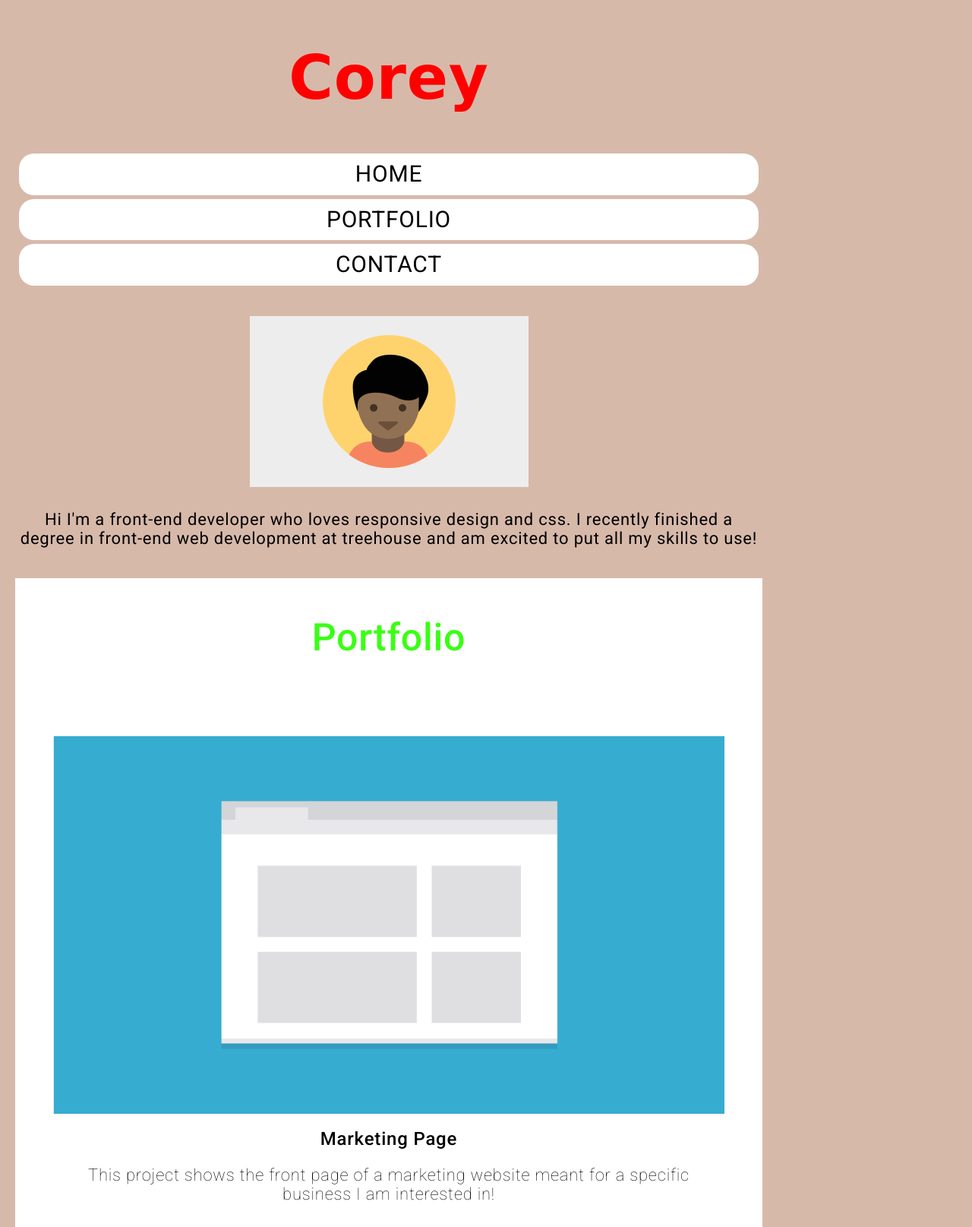
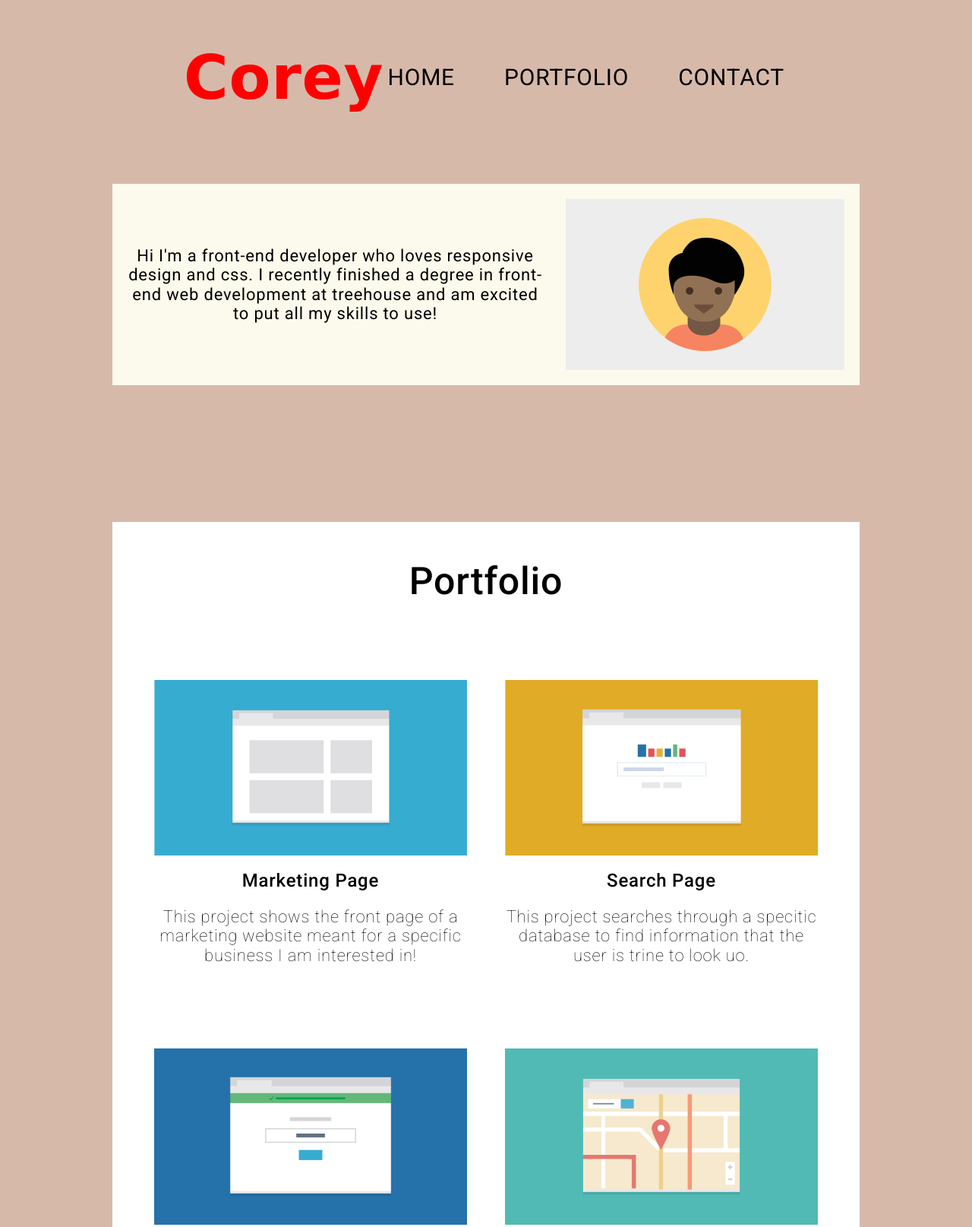
Before and after one commit to FireOa/UNIT-02-PROJECT, a plain HTML site: page index.html in a window 1280 px wide. Shown: the part 17-1632 px from the top of the page at 76% size. Drawn offline with Linux system fonts and the light colour scheme; a web font is replaced by a local one.

Commit message:
Media querie for 1024 pixel not working

```diff
--- a/css/styles.css
+++ b/css/styles.css
@@ -28,6 +28,8 @@ p {
 ==================================== */
 
 body {
+    display: flex;
+    flex-direction: column;
     font-family: 'Roboto', sans-serif;
     letter-spacing: .05em;
     background-color: #d7b9aa;
@@ -81,13 +83,17 @@ h1,
 
 .port {
     padding-bottom: 50px;
-    color: #39FF14;
+    text-align: center;
     font-weight: 500;
     font-size: 50px;
+    margin-top: 100px;
+    background-color: white;
+    padding-top: 50px;
 }
 
 .container {
     background-color: #ffffff;
+    max-width: 1100px;
     padding: 10px;
     display: flex;
     flex-direction: column;
@@ -107,6 +113,7 @@ img {
     flex-direction: column;
     gap: 20px;
     margin-bottom: 60px;
+    min-height: 250px;
 }
 
 h2 {
@@ -136,11 +143,12 @@ hr {
 .footer {
     display: flex;
     justify-content: space-around;
+    align-items: center;
     margin-bottom: 30px;
 
 }
 
-.full {
+.bottom {
     display: none;
 }
 
@@ -159,9 +167,83 @@ hr {
  MEDIA QUERIES
 ================= */
 @media (min-width: 768px) {
+.main-header{
+        display: flex;
+        justify-content: center;
+    }
+
+.top-nav {
+        display: flex;
+        gap: 55px;
+    }
+
+.top-nav li {
+        background-color: #d7b9aa;
+    }
+
+.top-section {
+        display: flex;
+        flex-direction: row-reverse;
+        background-color: #fcfaec;
+        padding: 20px;
+        margin-bottom: 80px;
+    }
+
+
+
+
+
+
+/* profile section */
+.container {
+    display: flex;
+    flex-direction: row;
+    flex-wrap: wrap;
+    justify-content: center;
+}
+.col {
+    display: flex;
+    flex-wrap: wrap;
+    flex-basis: calc(50% - 30px);
+}
+
+
+
+.top {
+    display: none;
+}
+
+.bottom {
+    display: block;
+    padding-left: 20px;
+}
+
+.footer-nav {
+    display: flex;
+    flex-direction: row;
+    margin-left: 250px;
+}
+
 
 }
 
+
+
+
+
+
+
 @media (min-width: 1024px) {
 
+.main-header,
+nav {
+
+
+    }
+
+nav {
+    justify-content: space-between;
+    display: flex;
+    align-items: center;
 }
+}
--- a/index.html
+++ b/index.html
@@ -59,12 +59,11 @@ CHECK OFF LIST......
 <!--=========================   PROFILE SECTION   ===========================-->
 
 
+        <div><p class="port">Portfolio</p></div>
+
 
         <div class="container">
-
-            <p class="port">Portfolio</p>
-
-            <div class="box-1 col">
+             <div class="box-1 col">
                 <img src="images/portfolio-1.png" alt="Portfolio Image">
                 <h2>Marketing Page</h2>
                 <p class="profile-p">This project shows the front page of a marketing website meant for a specific business I am interested in!</p>
@@ -119,9 +118,9 @@ CHECK OFF LIST......
         <h2>Corey</h2>
         <ul class="footer-nav">
             <li class="top"><a href="#">Back to Top</a></li>
-            <li class="full"><a href="#">Home</a></li>
-            <li class="full"><a href="#">Portfolio</a></li>
-            <li class="full"><a href="#contact">Contact</a></li>
+            <li class="bottom"><a href="#">Home</a></li>
+            <li class="bottom"><a href="#">Portfolio</a></li>
+            <li class="bottom"><a href="#contact">Contact</a></li>
         </ul>
     </footer>
 
```
Also changed, not shown: css/normalize.css, 1 other file.
